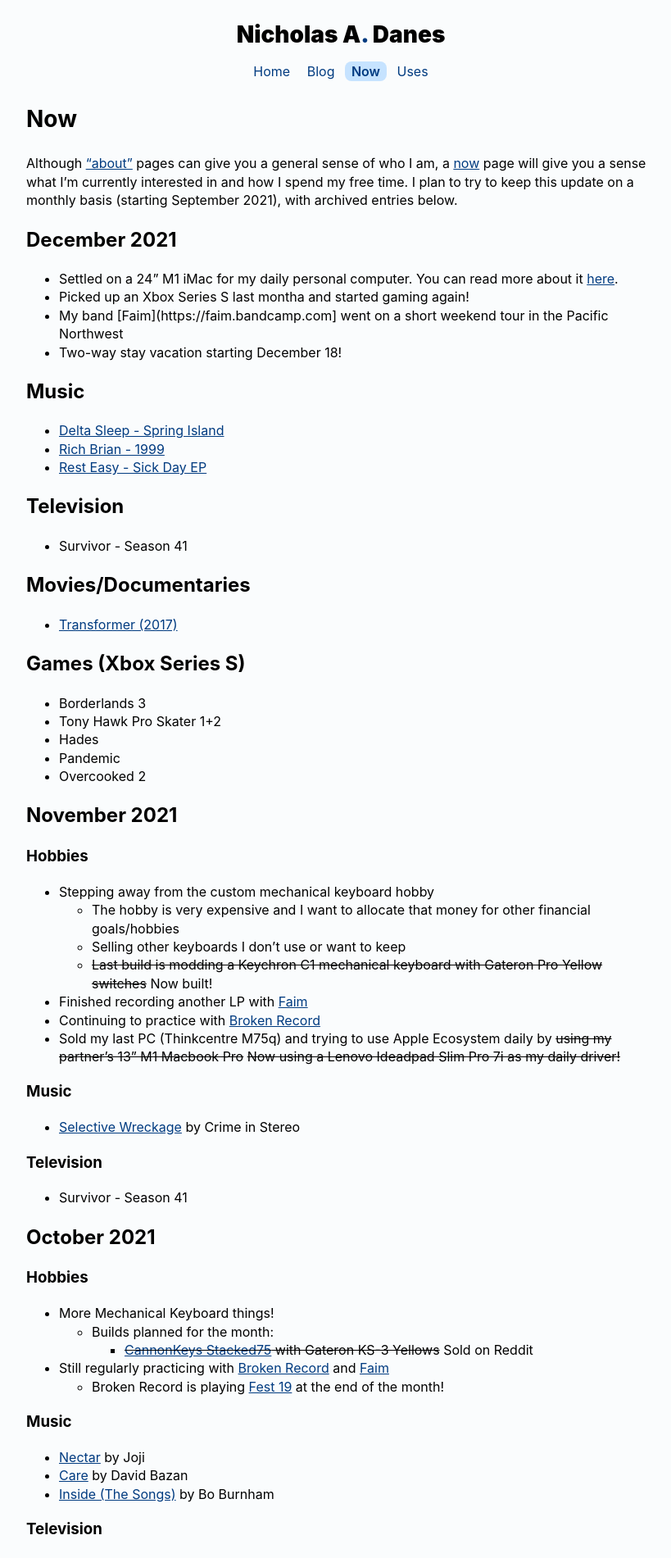
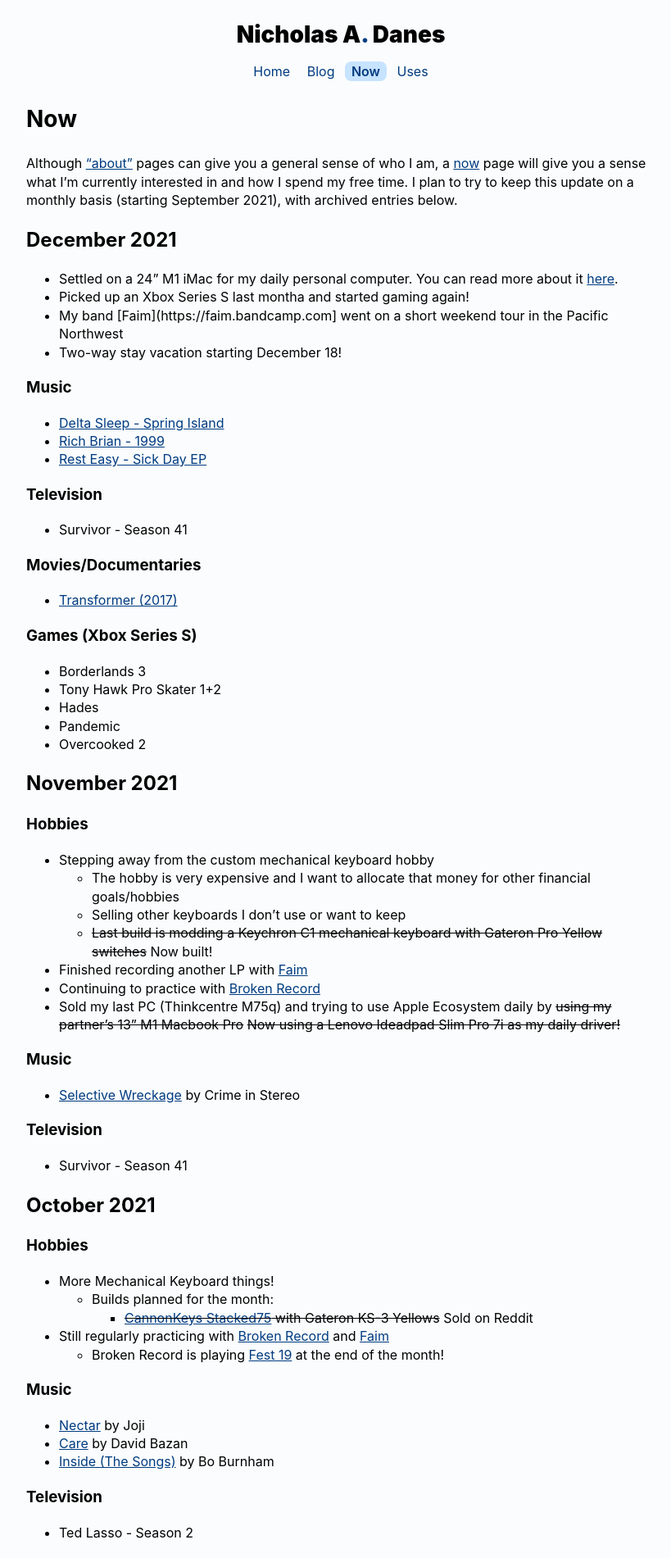
Before and after one commit to danesnick/old_website, a Jekyll site: the page built from now.markdown, in a window 1280 px wide. Shown: the top 1901 px of the page at 82% size, without its empty margins (224-1043 px from the left). Built offline with Jekyll 4.4.1, drawn with Linux system fonts in a browser that asks for light colours.

Commit message:
Fixed formatting on Now page

```diff
--- a/now.markdown
+++ b/now.markdown
@@ -13,19 +13,19 @@
 * My band [Faim](https://faim.bandcamp.com] went on a short weekend tour in the Pacific Northwest
 * Two-way stay vacation starting December 18!
 
-## Music
+### Music
 * [Delta Sleep - Spring Island](https://deltasleep.bandcamp.com/album/spring-island)
 * [Rich Brian - 1999](https://us.7digital.com/artist/rich-brian/release/1999-12743826)
 * [Rest Easy - Sick Day EP](https://resteasypunx.bandcamp.com/album/sick-day-ep)
 
 
-## Television
+### Television
 * Survivor - Season 41
 
-## Movies/Documentaries
+### Movies/Documentaries
 * [Transformer (2017)](https://www.imdb.com/title/tt7935784/)
 
-## Games (Xbox Series S)
+### Games (Xbox Series S)
 * Borderlands 3
 * Tony Hawk Pro Skater 1+2
 * Hades
```
